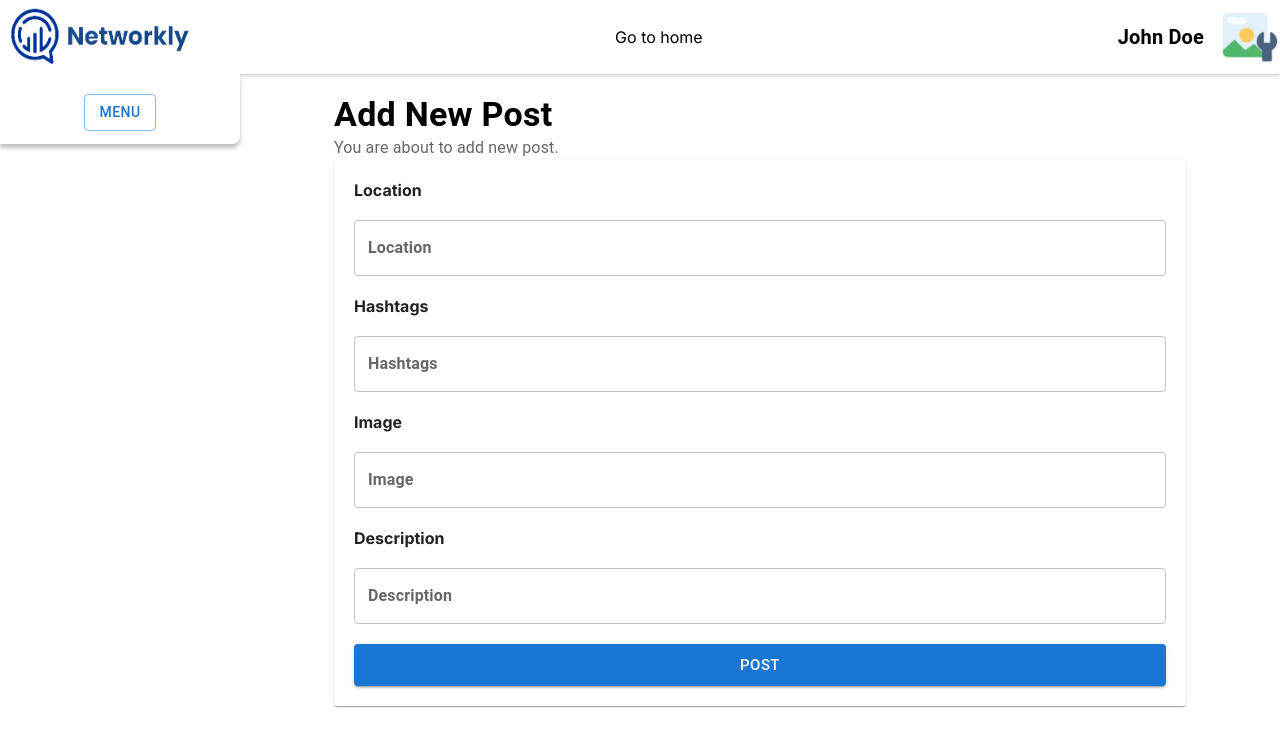
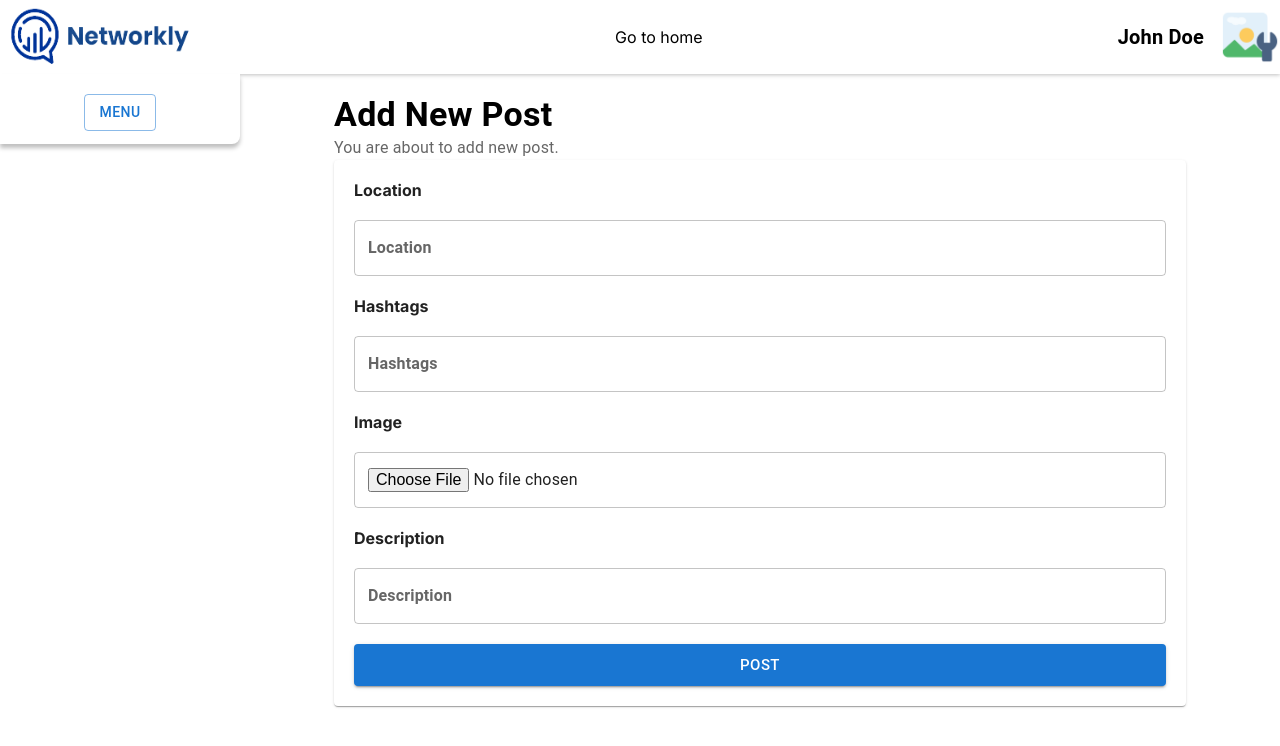
Before and after one commit to Dzenoo/Social-Media-App, a Next.js app: page /posts/new in a window 1280 px wide. Shown: the top 746 px of the page. Built offline with nearby package versions, Linux system fonts and the light colour scheme.

Commit message:
fixing form

```diff
--- a/components/Posts/PostForm.jsx
+++ b/components/Posts/PostForm.jsx
@@ -16,11 +16,11 @@ const PostForm = () => {
         </FormControl>
         <FormControl>
           <label htmlFor="image">Image</label>
-          <TextField id="image" label="Image" />
+          <TextField id="image" type="file" />
         </FormControl>
         <FormControl>
           <label htmlFor="description">Description</label>
-          <TextField id="description" label="Description" />
+          <TextField id="description" label="Description" multiline />
         </FormControl>
         <Button type="submit" variant="contained" size="large">
           Post
```
